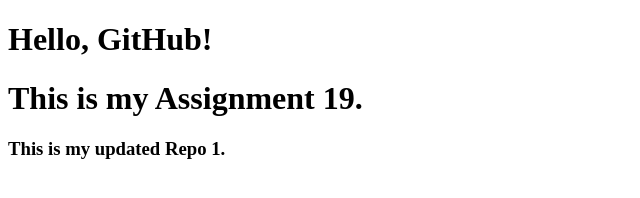
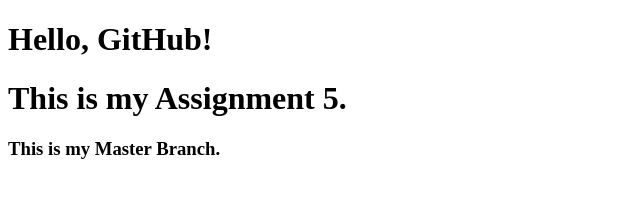
Before and after one commit to 007uikey/Reposetory1, a plain HTML site: page index.html in a window 1280 px wide. Shown: the full height of the page, 0-640 px from the left. Drawn offline with Linux system fonts and the light colour scheme.

Commit message:
Update index.html

```diff
--- a/index.html
+++ b/index.html
@@ -5,7 +5,7 @@
 </head>
 <body>
     <h1>Hello, GitHub!</h1>
-    <h1>This is my Assignment 19.</h1>
-    <h3>This is my updated Repo 1.</h3>
+    <h1>This is my Assignment 5.</h1>
+    <h3>This is my Master Branch.</h3>
 </body>
 </html>
```
